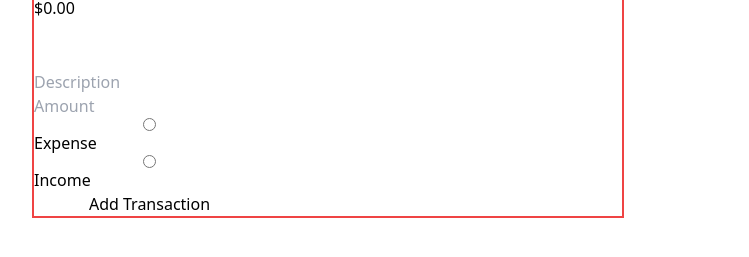
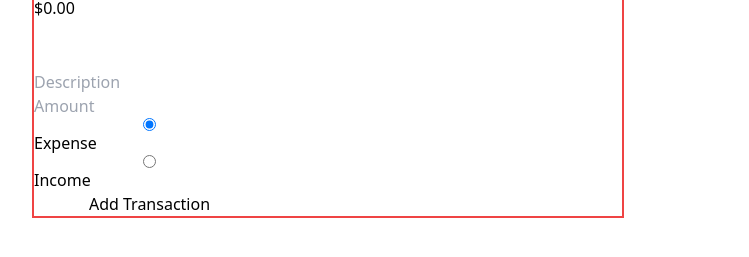
Before and after one commit to liamhowatt34/React-Firebase-Expense-Tracker, a React (Vite) app: page /expense-tracker in a window 1280 px wide. Shown: the part 299-556 px from the top of the page, without its empty margins (16-765 px from the left). Built offline with nearby package versions, Linux system fonts and the light colour scheme; no server answers.

Commit message:
Added add transaction functionality with tsx form and firestore

```diff
--- a/src/hooks/useAddTransaction.ts
+++ b/src/hooks/useAddTransaction.ts
@@ -1,5 +1,6 @@
 import { addDoc, collection, serverTimestamp } from "firebase/firestore";
 import { db } from "../config/firebase-config";
+import { useGetUserInfo } from "./useGetUserInfo";
 
 interface TransactionData {
   description: string;
@@ -9,6 +10,7 @@ interface TransactionData {
 
 export const useAddTransaction = () => {
   const transactionCollectionRef = collection(db, "transactions");
+  const { userID } = useGetUserInfo();
 
   const addTransaction = async ({
     description,
@@ -16,7 +18,7 @@ export const useAddTransaction = () => {
     transactionType,
   }: TransactionData) => {
     await addDoc(transactionCollectionRef, {
-      userID: "",
+      userID,
       description,
       transactionAmount,
       transactionType,
--- a/src/hooks/useGetUserInfo.ts
+++ b/src/hooks/useGetUserInfo.ts
@@ -7,6 +7,7 @@ export const useGetUserInfo = () => {
 
     return { name, profilePhoto, userID, isAuth };
   } else {
-    // Handle the case where auth is null (e.g., user is not authenticated)
+    console.error("User is not authenticated");
+    return {};
   }
 };
--- a/src/pages/expense-tracker/ExpenseTracker.tsx
+++ b/src/pages/expense-tracker/ExpenseTracker.tsx
@@ -1,7 +1,21 @@
+import { useState } from "react";
 import { useAddTransaction } from "../../hooks/useAddTransaction";
 
 function ExpenseTracker() {
   const { addTransaction } = useAddTransaction();
+
+  const [description, setDescription] = useState("");
+  const [transactionAmount, setTransactionAmount] = useState(0);
+  const [transactionType, setTransactionType] = useState("expense");
+
+  const onSubmit = async (e: React.FormEvent<HTMLFormElement>) => {
+    e.preventDefault();
+    addTransaction({
+      description,
+      transactionAmount,
+      transactionType,
+    });
+  };
 
   return (
     <div className="flex p-12 h-screen">
@@ -11,25 +25,44 @@ function ExpenseTracker() {
           <h3>Your Balance</h3>
           <h2>$0.00</h2>
         </div>
-        {/* Summary */}
         <div>
-          {/* Income */}
           <div>
             <h4>Income</h4>
             <p>$0.00</p>
           </div>
-          {/* Expense */}
           <div>
             <h4>Expense</h4>
             <p>$0.00</p>
           </div>
         </div>
-        <form action="" className="flex flex-col">
-          <input type="text" placeholder="Description" required />
-          <input type="number" placeholder="Amount" required />
-          <input type="radio" id="expense" value={"expense"} />
+        <form action="" className="flex flex-col" onSubmit={onSubmit}>
+          <input
+            type="text"
+            placeholder="Description"
+            required
+            onChange={(e) => setDescription(e.target.value)}
+          />
+          <input
+            type="number"
+            placeholder="Amount"
+            required
+            onChange={(e) => setTransactionAmount(Number(e.target.value))}
+          />
+          <input
+            type="radio"
+            id="expense"
+            value="expense"
+            checked={transactionType === "expense"}
+            onChange={(e) => setTransactionType(e.target.value)}
+          />
           <label htmlFor="expense">Expense</label>
-          <input type="radio" id="income" value={"income"} />
+          <input
+            type="radio"
+            id="income"
+            value="income"
+            checked={transactionType === "income"}
+            onChange={(e) => setTransactionType(e.target.value)}
+          />
           <label htmlFor="income">Income</label>
           <button type="submit">Add Transaction</button>
         </form>
```
